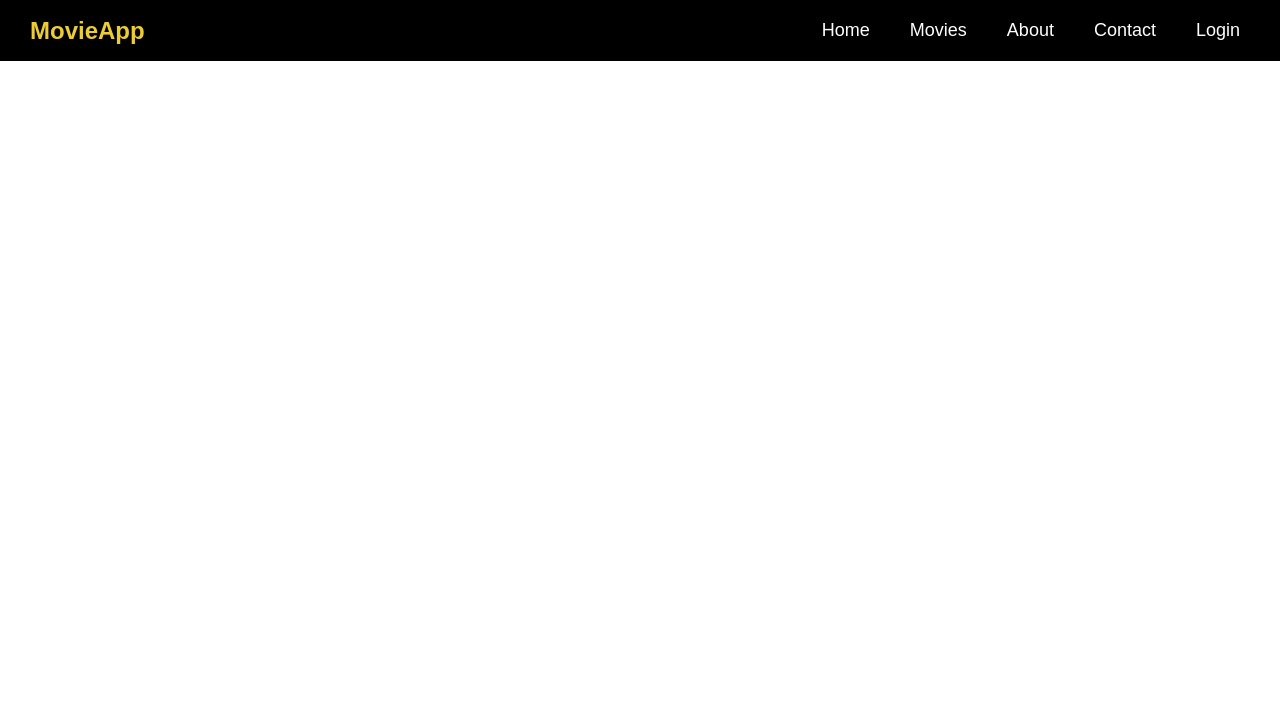
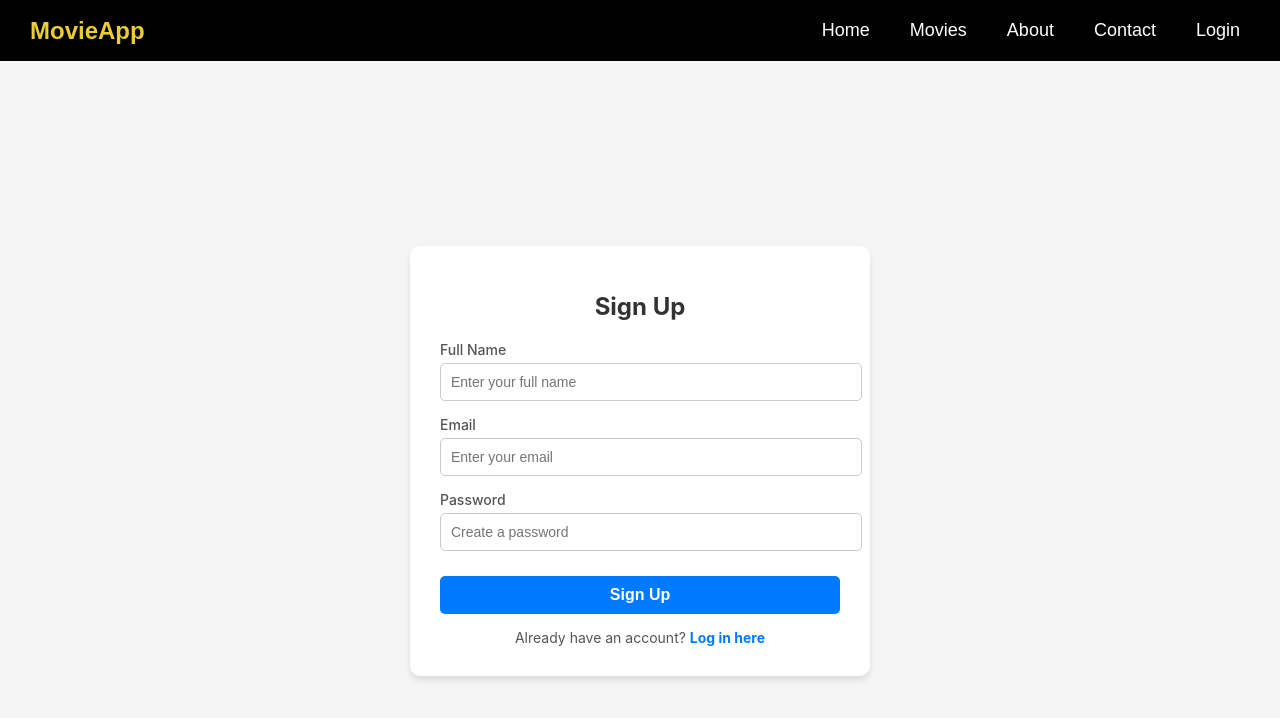
Before and after one commit to K4SUND/DevOps_project, a React (Create React App) app in the folder frontend/: page /signup in a window 1280 px wide. Shown: the top 718 px of the page. Built offline with nearby package versions, Linux system fonts and the light colour scheme.

Commit message:
login page

```diff
--- a/frontend/src/App.js
+++ b/frontend/src/App.js
@@ -3,6 +3,8 @@ import { BrowserRouter as Router, Routes, Route } from "react-router-dom";
 import MovieInfo from "./pages/MovieInfo";
 import Navbar from "./components/Navbar";
 import MoviesPage from "./pages/MoviesPage/MoviesPage";
+import LoginPage from "./pages/LoginPage/LoginPage";
+import SignupPage from "./pages/SignupPage/SignupPage";
 
 function App() {
   const movies = [
@@ -141,7 +143,14 @@ function App() {
         <Routes>
           {/* Movies list page */}
           <Route path="/" element={<MoviesPage movies={movies} />} />
-
+          <Route
+            path="/login"
+            element={<LoginPage />}
+          />
+          <Route
+            path="/signup"
+            element={<SignupPage />}
+          />
           {/* Movie details page */}
           <Route
             path="/movie/:id"
--- /dev/null
+++ b/frontend/src/pages/LoginPage/LoginPage.css
@@ -0,0 +1,98 @@
+/* LoginPage.css */
+.login-page {
+    display: flex;
+    justify-content: center;
+    align-items: center;
+    height: 100vh;
+    background-color: #f4f4f4;
+    font-family: Arial, sans-serif;
+  }
+
+  .login-container {
+    background: #fff;
+    padding: 30px;
+    border-radius: 8px;
+    box-shadow: 0 4px 10px rgba(0, 0, 0, 0.1);
+    width: 100%;
+    max-width: 400px;
+  }
+
+  .login-title {
+    font-size: 24px;
+    margin-bottom: 20px;
+    text-align: center;
+    color: #333;
+  }
+
+  .login-form {
+    display: flex;
+    flex-direction: column;
+  }
+
+  .form-group {
+    margin-bottom: 15px;
+  }
+
+  .form-group label {
+    font-size: 14px;
+    margin-bottom: 5px;
+    display: block;
+    color: #555;
+  }
+
+  .form-group input {
+    width: 100%;
+    padding: 10px;
+    font-size: 14px;
+    border: 1px solid #ccc;
+    border-radius: 4px;
+  }
+
+  .login-button {
+    width: 100%;
+    padding: 10px;
+    font-size: 16px;
+    color: white;
+    background-color: #555555;
+    border: none;
+    border-radius: 4px;
+    cursor: pointer;
+    margin-top: 10px;
+  }
+
+  .login-button:hover {
+    background-color: #323232;
+  }
+
+  .google-login-button {
+    width: 100%;
+    padding: 10px;
+    font-size: 16px;
+    color: #fff;
+    background-color: #db4437;
+    border: none;
+    border-radius: 4px;
+    cursor: pointer;
+    margin-top: 10px;
+  }
+
+  .google-login-button:hover {
+    background-color: #b13425;
+  }
+  /* Signup Section Styles */
+.signup-prompt {
+    margin-top: 15px;
+    text-align: center;
+    font-size: 14px;
+    color: #555;
+  }
+
+  .signup-link {
+    color: #007bff;
+    text-decoration: none;
+    font-weight: bold;
+  }
+
+  .signup-link:hover {
+    text-decoration: underline;
+  }
--- /dev/null
+++ b/frontend/src/pages/LoginPage/LoginPage.jsx
@@ -0,0 +1,66 @@
+import { useState } from "react";
+import React from "react";
+import "./LoginPage.css";
+
+const LoginPage = () => {
+  const [email, setEmail] = useState("");
+  const [password, setPassword] = useState("");
+
+  const handleGoogleLogin = () => {
+    console.log("Google Login clicked");
+    // Add your Google authentication logic here
+  };
+
+  const handleSubmit = (e) => {
+    e.preventDefault();
+    console.log("Email:", email);
+    console.log("Password:", password);
+    // Add your form submission logic here
+  };
+
+  return (
+    <div className="login-page">
+      <div className="login-container">
+        <h1 className="login-title">Login</h1>
+        <form className="login-form" onSubmit={handleSubmit}>
+          <div className="form-group">
+            <label htmlFor="email">Email</label>
+            <input
+              type="email"
+              id="email"
+              value={email}
+              onChange={(e) => setEmail(e.target.value)}
+              placeholder="Enter your email"
+              required
+            />
+          </div>
+          <div className="form-group">
+            <label htmlFor="password">Password</label>
+            <input
+              type="password"
+              id="password"
+              value={password}
+              onChange={(e) => setPassword(e.target.value)}
+              placeholder="Enter your password"
+              required
+            />
+          </div>
+          <button type="submit" className="login-button">
+            Login
+          </button>
+        </form>
+        <button className="google-login-button" onClick={handleGoogleLogin}>
+          Sign in with Google
+        </button>
+        <div className="signup-prompt">
+          No account?{" "}
+          <a href="/signup" className="signup-link">
+            Click here to sign up
+          </a>
+        </div>
+      </div>
+    </div>
+  );
+};
+
+export default LoginPage;
--- /dev/null
+++ b/frontend/src/pages/SignupPage/SignupPage.css
@@ -0,0 +1,94 @@
+/* Signup Page Styles */
+.signup-page {
+    display: flex;
+    justify-content: center;
+    align-items: center;
+    min-height: 100vh;
+    background-color: #f5f5f5;
+  }
+
+  .signup-container {
+    background: #ffffff;
+    padding: 30px;
+    border-radius: 10px;
+    box-shadow: 0 4px 6px rgba(0, 0, 0, 0.1);
+    width: 100%;
+    max-width: 400px;
+  }
+
+  .signup-title {
+    text-align: center;
+    font-size: 24px;
+    font-weight: bold;
+    margin-bottom: 20px;
+    color: #333;
+  }
+
+  .signup-form .form-group {
+    margin-bottom: 15px;
+  }
+
+  .signup-form label {
+    display: block;
+    margin-bottom: 5px;
+    font-weight: 500;
+    color: #555;
+  }
+
+  .signup-form input {
+    width: 100%;
+    padding: 10px;
+    font-size: 14px;
+    border: 1px solid #ccc;
+    border-radius: 5px;
+  }
+
+  .signup-button {
+    width: 100%;
+    padding: 10px;
+    font-size: 16px;
+    font-weight: bold;
+    color: #fff;
+    background-color: #007bff;
+    border: none;
+    border-radius: 5px;
+    cursor: pointer;
+    margin-top: 10px;
+  }
+
+  .signup-button:hover {
+    background-color: #0056b3;
+  }
+
+  .google-signup-button {
+    width: 100%;
+    padding: 10px;
+    font-size: 16px;
+    color: #333;
+    background-color: #f4f4f4;
+    border: 1px solid #ddd;
+    border-radius: 5px;
+    cursor: pointer;
+    margin-top: 15px;
+  }
+
+  .google-signup-button:hover {
+    background-color: #eaeaea;
+  }
+
+  .login-prompt {
+    text-align: center;
+    margin-top: 15px;
+    font-size: 14px;
+    color: #555;
+  }
+
+  .login-link {
+    color: #007bff;
+    text-decoration: none;
+    font-weight: bold;
+  }
+
+  .login-link:hover {
+    text-decoration: underline;
+  }
--- /dev/null
+++ b/frontend/src/pages/SignupPage/SignupPage.jsx
@@ -0,0 +1,75 @@
+import React, { useState } from "react";
+import "./SignupPage.css";
+
+const SignupPage = () => {
+  const [name, setName] = useState("");
+  const [email, setEmail] = useState("");
+  const [password, setPassword] = useState("");
+
+  const handleGoogleSignup = () => {
+    console.log("Google Signup clicked");
+    // Add your Google authentication logic here
+  };
+
+  const handleSubmit = (e) => {
+    e.preventDefault();
+    console.log("Name:", name);
+    console.log("Email:", email);
+    console.log("Password:", password);
+    // Add your form submission logic here
+  };
+
+  return (
+    <div className="signup-page">
+      <div className="signup-container">
+        <h1 className="signup-title">Sign Up</h1>
+        <form className="signup-form" onSubmit={handleSubmit}>
+          <div className="form-group">
+            <label htmlFor="name">Full Name</label>
+            <input
+              type="text"
+              id="name"
+              value={name}
+              onChange={(e) => setName(e.target.value)}
+              placeholder="Enter your full name"
+              required
+            />
+          </div>
+          <div className="form-group">
+            <label htmlFor="email">Email</label>
+            <input
+              type="email"
+              id="email"
+              value={email}
+              onChange={(e) => setEmail(e.target.value)}
+              placeholder="Enter your email"
+              required
+            />
+          </div>
+          <div className="form-group">
+            <label htmlFor="password">Password</label>
+            <input
+              type="password"
+              id="password"
+              value={password}
+              onChange={(e) => setPassword(e.target.value)}
+              placeholder="Create a password"
+              required
+            />
+          </div>
+          <button type="submit" className="signup-button">
+            Sign Up
+          </button>
+        </form>
+        <div className="login-prompt">
+          Already have an account?{" "}
+          <a href="/login" className="login-link">
+            Log in here
+          </a>
+        </div>
+      </div>
+    </div>
+  );
+};
+
+export default SignupPage;
```
Also changed, not shown: 5 other files (tests, documents, lock files or other folders).
